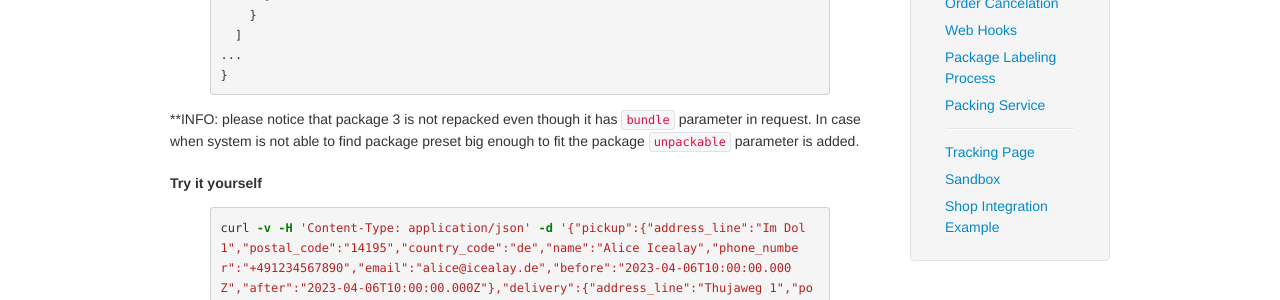
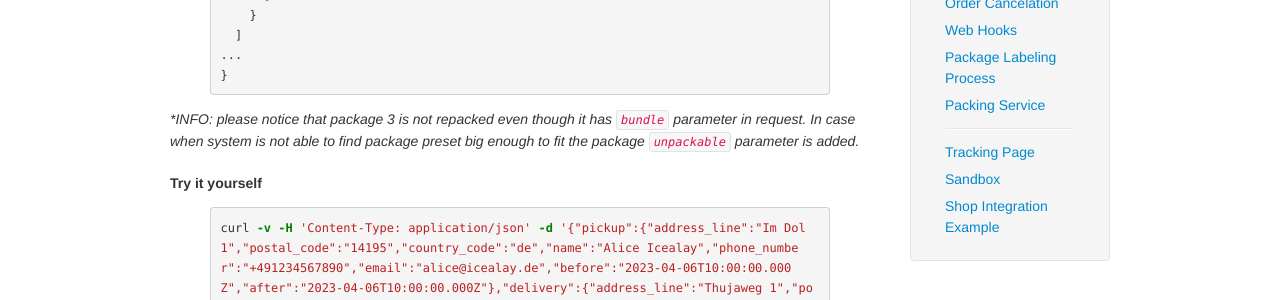
Before and after one commit to Goundar/tiramizoo.github.com, a Jekyll site: the page built from packing_service.md, in a window 1280 px wide and 900 px high, scrolled down 2053 px. Shown: the part 239-539 px from the top of the window. Built offline with Jekyll 4.4.1, drawn with Linux system fonts in a browser that asks for light colours.

Commit message:
fixed few markdown warnings

```diff
--- a/packing_service.md
+++ b/packing_service.md
@@ -114,7 +114,7 @@ POST /orders?api_token=API_TOKEN
 }
 {% endhighlight %}
 
-*\*INFO: please notice that package 3 is not repacked even though it has `bundle` parameter in request. In case when system is not able to find package preset big enough to fit the package `unpackable` parameter is added.
+*\*INFO: please notice that package 3 is not repacked even though it has `bundle` parameter in request. In case when system is not able to find package preset big enough to fit the package `unpackable` parameter is added.*
 
 ##### Try it yourself #####
 {% highlight bash %}
```
Also changed, not shown: _layouts/default.html (+0 -8 lines), service_areas.md (line endings or trailing spaces).
